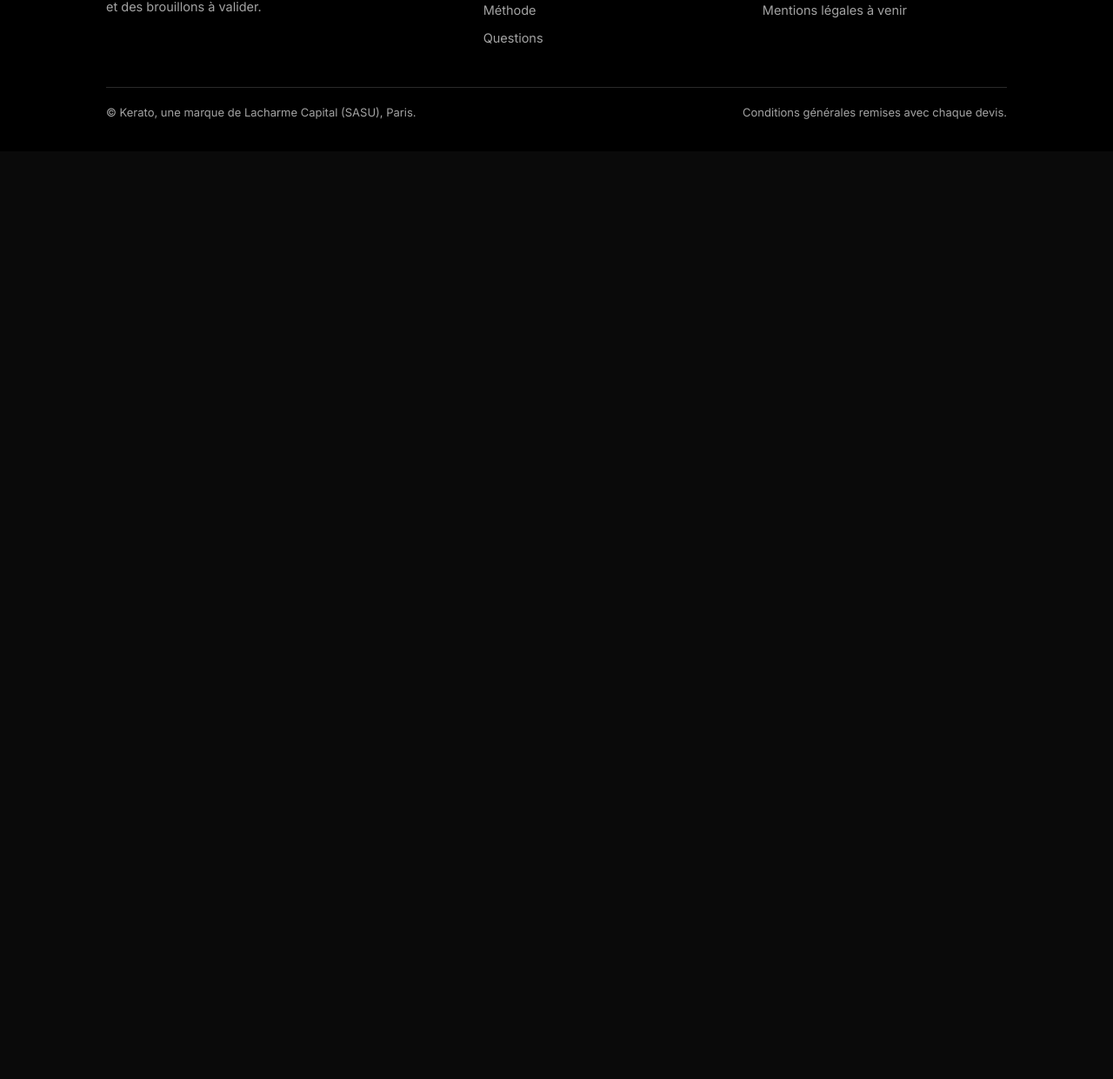
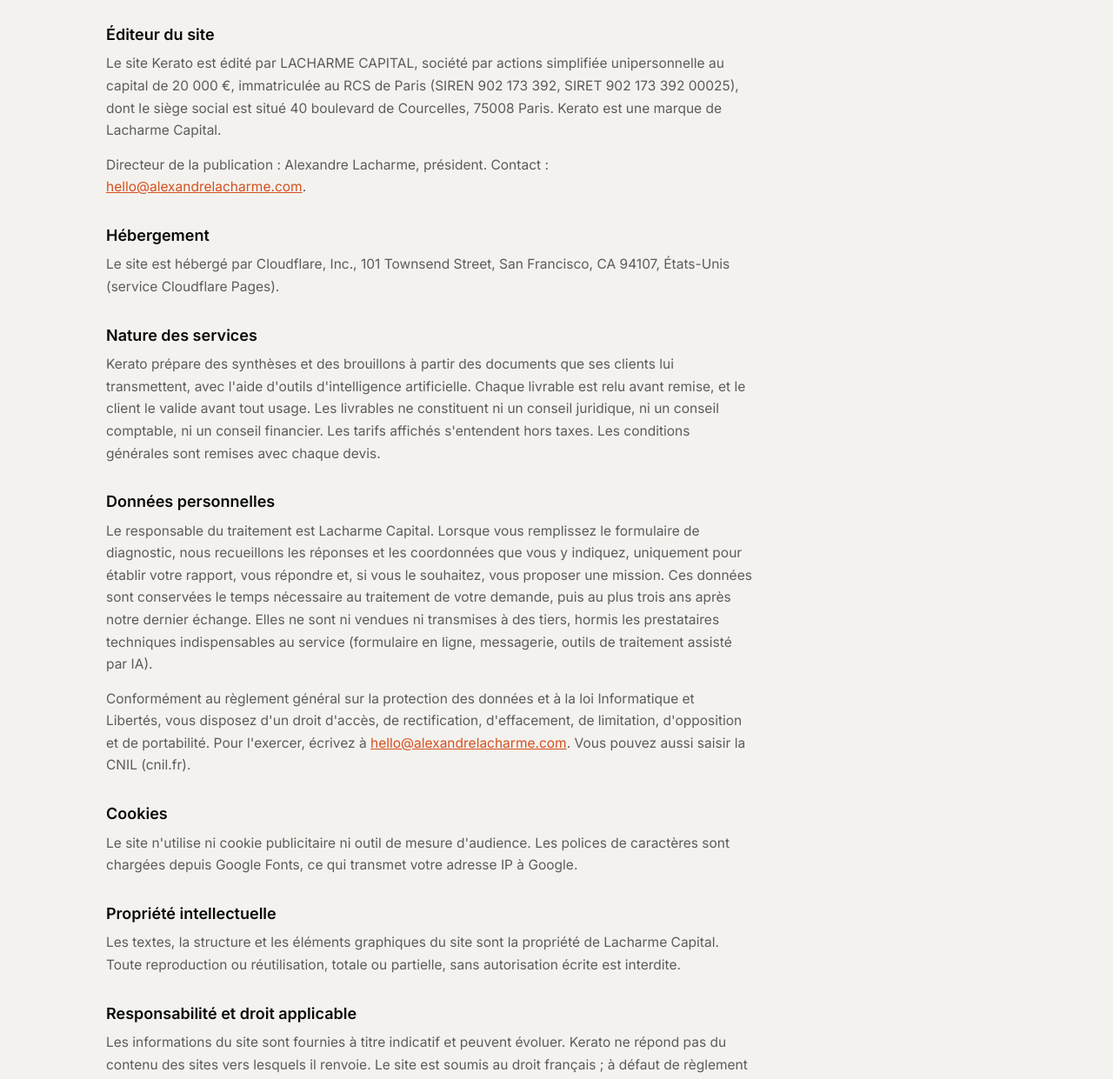
Before and after one commit to alexandrelacharme-code/site-kerato, a plain HTML site: page index.html in a window 1280 px wide. Shown: the part 6392-7633 px from the top of the page at 87% size. Before the commit the page ends 6566 px from the top, so only its background shows below. Drawn offline with Linux system fonts and the light colour scheme.

Commit message:
Kerato : ajout des mentions légales

```diff
--- a/index.html
+++ b/index.html
@@ -115,6 +115,9 @@ footer{background:#000;border-top:1px solid var(--line);padding:56px 0 34px;colo
 .fbase{margin-top:36px;padding-top:18px;border-top:1px solid var(--line);display:flex;justify-content:space-between;gap:16px;flex-wrap:wrap;font-size:13px}
 .toast{position:fixed;right:18px;bottom:18px;z-index:30;background:var(--ink);color:#0A0A0A;font-size:13.5px;font-weight:600;padding:10px 16px;border-radius:99px;box-shadow:0 10px 30px rgba(0,0,0,.4);transform:translateY(140%);transition:transform .35s}
 .toast.show{transform:none}
+.legal h3{margin-top:28px;color:var(--ink)}
+.legal p{color:var(--muted);max-width:76ch;font-size:15.5px}
+.legal a{color:var(--accent)}
 @media (max-width:860px){
 .hero,.cc,.fcols{grid-template-columns:1fr}
 .hero{padding-top:44px;padding-bottom:48px;gap:36px}
@@ -327,6 +330,28 @@ section{padding:56px 0}
 </dl>
 </div>
 </section>
+<section id="mentions" class="light">
+<div class="wrap legal">
+<span class="kicker mono">Informations légales</span>
+<h2>Mentions <em>légales</em></h2>
+<h3>Éditeur du site</h3>
+<p>Le site Kerato est édité par LACHARME CAPITAL, société par actions simplifiée unipersonnelle au capital de 20 000 €, immatriculée au RCS de Paris (SIREN 902 173 392, SIRET 902 173 392 00025), dont le siège social est situé 40 boulevard de Courcelles, 75008 Paris. Kerato est une marque de Lacharme Capital.</p>
+<p>Directeur de la publication : Alexandre Lacharme, président. Contact : <a href="mailto:hello@alexandrelacharme.com">hello@alexandrelacharme.com</a>.</p>
+<h3>Hébergement</h3>
+<p>Le site est hébergé par Cloudflare, Inc., 101 Townsend Street, San Francisco, CA 94107, États-Unis (service Cloudflare Pages).</p>
+<h3>Nature des services</h3>
+<p>Kerato prépare des synthèses et des brouillons à partir des documents que ses clients lui transmettent, avec l'aide d'outils d'intelligence artificielle. Chaque livrable est relu avant remise, et le client le valide avant tout usage. Les livrables ne constituent ni un conseil juridique, ni un conseil comptable, ni un conseil financier. Les tarifs affichés s'entendent hors taxes. Les conditions générales sont remises avec chaque devis.</p>
+<h3>Données personnelles</h3>
+<p>Le responsable du traitement est Lacharme Capital. Lorsque vous remplissez le formulaire de diagnostic, nous recueillons les réponses et les coordonnées que vous y indiquez, uniquement pour établir votre rapport, vous répondre et, si vous le souhaitez, vous proposer une mission. Ces données sont conservées le temps nécessaire au traitement de votre demande, puis au plus trois ans après notre dernier échange. Elles ne sont ni vendues ni transmises à des tiers, hormis les prestataires techniques indispensables au service (formulaire en ligne, messagerie, outils de traitement assisté par IA).</p>
+<p>Conformément au règlement général sur la protection des données et à la loi Informatique et Libertés, vous disposez d'un droit d'accès, de rectification, d'effacement, de limitation, d'opposition et de portabilité. Pour l'exercer, écrivez à <a href="mailto:hello@alexandrelacharme.com">hello@alexandrelacharme.com</a>. Vous pouvez aussi saisir la CNIL (cnil.fr).</p>
+<h3>Cookies</h3>
+<p>Le site n'utilise ni cookie publicitaire ni outil de mesure d'audience. Les polices de caractères sont chargées depuis Google Fonts, ce qui transmet votre adresse IP à Google.</p>
+<h3>Propriété intellectuelle</h3>
+<p>Les textes, la structure et les éléments graphiques du site sont la propriété de Lacharme Capital. Toute reproduction ou réutilisation, totale ou partielle, sans autorisation écrite est interdite.</p>
+<h3>Responsabilité et droit applicable</h3>
+<p>Les informations du site sont fournies à titre indicatif et peuvent évoluer. Kerato ne répond pas du contenu des sites vers lesquels il renvoie. Le site est soumis au droit français ; à défaut de règlement amiable, les tribunaux de Paris sont compétents, sous réserve des règles impératives applicables.</p>
+</div>
+</section>
 </main>
 <footer>
 <div class="wrap">
@@ -346,7 +371,7 @@ section{padding:56px 0}
 <h4>Informations</h4>
 <a href="https://tally.so/r/X5opBz">Diagnostic gratuit</a>
 <a href="https://courrier-clair.pages.dev">Courrier Clair</a>
-<span>Mentions légales à venir</span>
+<a href="#mentions">Mentions légales</a>
 </div>
 </div>
 <div class="fbase">
```
